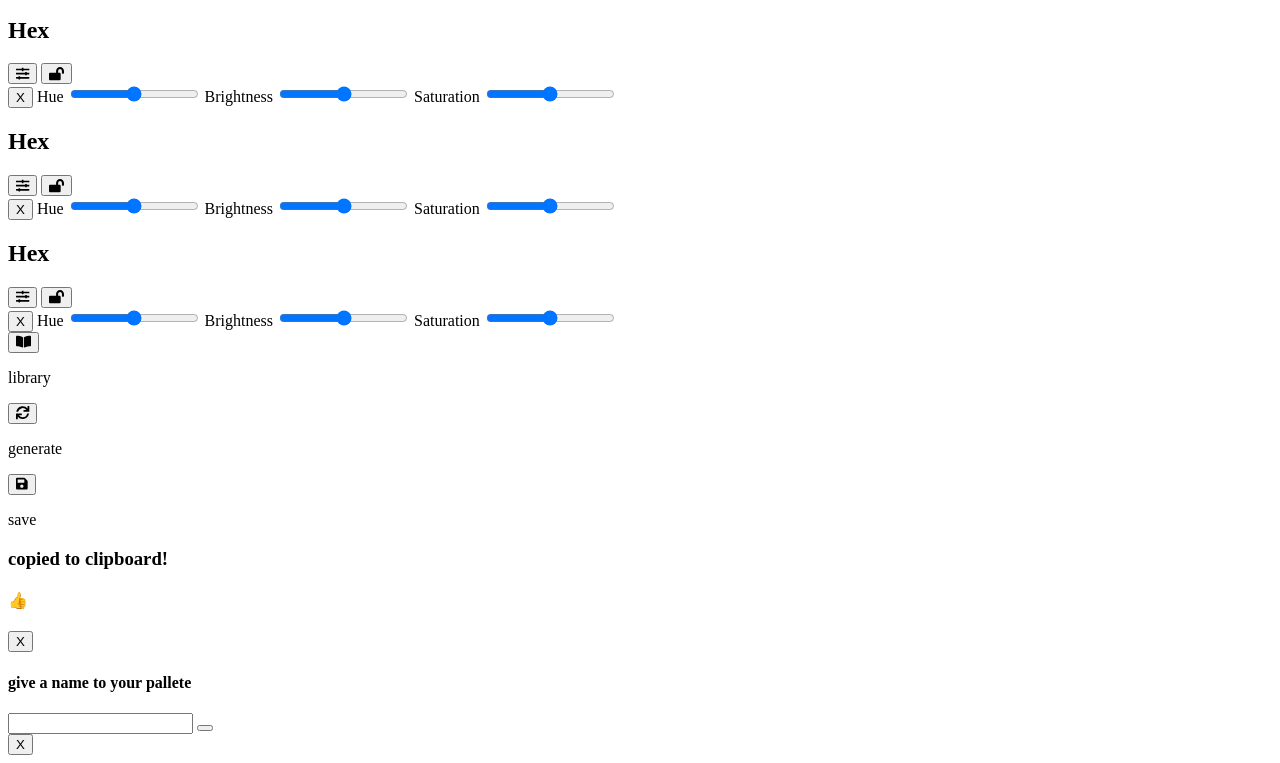
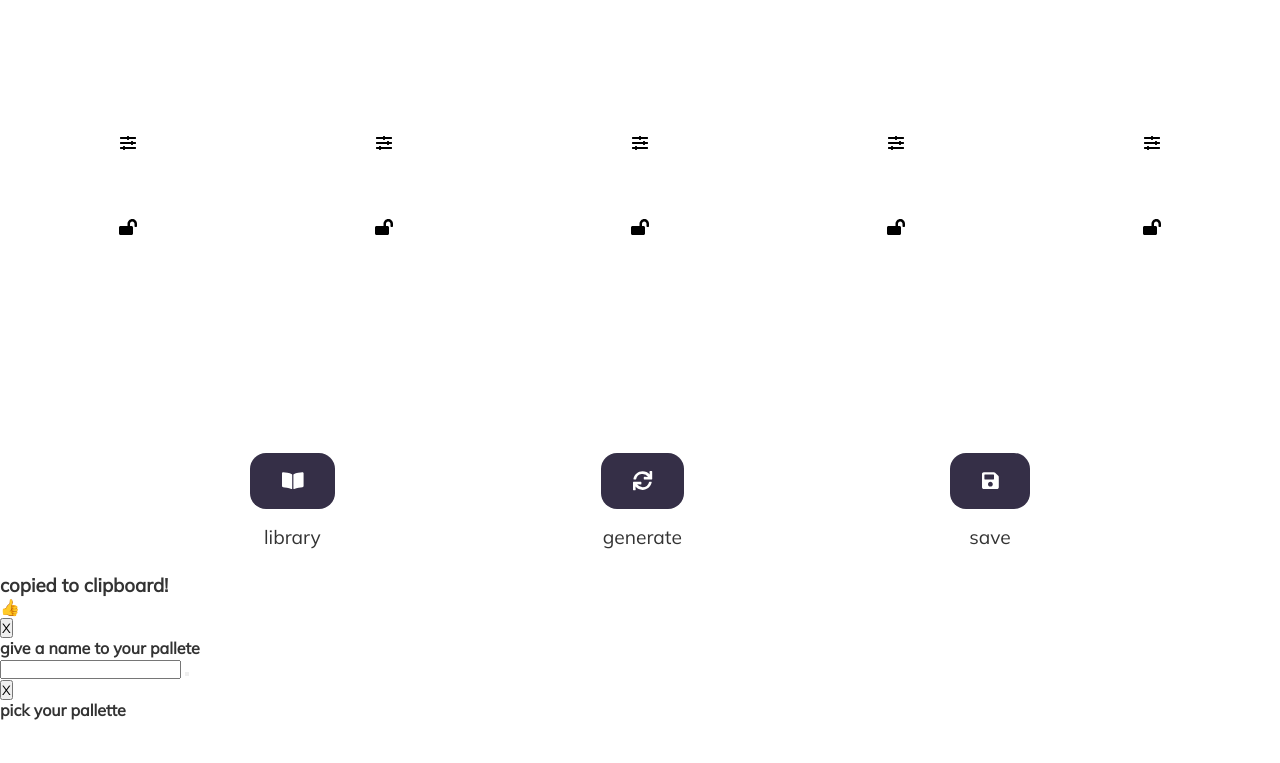
Before and after one commit to PrateekMinhas09/CoolorsProject, a plain HTML site: page index.html in a window 1280 px wide. Shown: the part 227-990 px from the top of the page. After the commit the page ends 947 px from the top, so only its background shows below. Drawn offline with Linux system fonts and the light colour scheme.

Commit message:
basic css completed

```diff
--- a/index.html
+++ b/index.html
@@ -5,6 +5,7 @@
     <meta http-equiv="X-UA-Compatible" content="IE=edge">
     <meta name="viewport" content="width=device-width, initial-scale=1.0">
     <title>Coolors</title>
+    <link rel="stylesheet" href="./style.css">
     <link rel="preconnect" href="https://fonts.googleapis.com">
 <link rel="preconnect" href="https://fonts.gstatic.com" crossorigin>
 <link href="https://fonts.googleapis.com/css2?family=Mulish:ital,wght@0,400;1,200;1,400&display=swap" rel="stylesheet">
@@ -21,7 +22,7 @@
         </div>
 
         <div class="sliders">
-            <button class="close-adjustment">X</button>
+            <button class="close-adjustment">x</button>
             <span>Hue</span>
             <input type="range" min="0" max="360" step ="1" name ="hue" class="hue-input" data-hue="0">
 
@@ -47,7 +48,7 @@
     </div>
 
     <div class="sliders">
-        <button class="close-adjustment">X</button>
+        <button class="close-adjustment">x</button>
         <span>Hue</span>
         <input type="range" min="0" max="360" step ="1" name ="hue" class="hue-input" data-hue="1">
 
@@ -77,7 +78,7 @@
     </div>
 
     <div class="sliders">
-        <button class="close-adjustment">X</button>
+        <button class="close-adjustment">x</button>
         <span>Hue</span>
         <input type="range" min="0" max="360" step ="1" name ="hue" class="hue-input" data-hue="2">
 
@@ -102,7 +103,7 @@
         </div>
 
         <div class="sliders">
-            <button class="close-adjustment">X</button>
+            <button class="close-adjustment">x</button>
             <span>Hue</span>
             <input type="range" min="0" max="360" step ="1" name ="hue" class="hue-input" data-hue="3">
 
@@ -129,7 +130,7 @@
     </div>
 
     <div class="sliders">
-        <button class="close-adjustment">X</button>
+        <button class="close-adjustment">x</button>
         <span>Hue</span>
         <input type="range" min="0" max="360" step ="1" name ="hue" class="hue-input" data-hue="4">
 
--- a/style.css
+++ b/style.css
@@ -0,0 +1,113 @@
+* {
+  margin: 0;
+  padding: 0;
+  box-sizing: border-box;
+}
+body {
+  font-family: "Mulish", sans-serif;
+  color: rgb(51, 51, 51);
+}
+button {
+  font-family: "Mulish", sans-serif;
+}
+path,
+i,
+svg {
+  pointer-events: none;
+}
+.colors {
+  min-height: 80vh;
+
+  display: flex;
+  color: rgb(226, 226, 226);
+}
+
+.color {
+  height: 80vh;
+  display: flex;
+  flex: 1;
+  flex-direction: column;
+  align-items: center;
+  justify-content: space-evenly;
+  position: relative;
+  overflow: hidden;
+}
+.color h2 {
+  font-size: 2rem;
+  cursor: pointer;
+}
+.sliders {
+  display: flex;
+  flex-direction: column;
+  position: absolute;
+  bottom: 0%;
+  background: rgb(255, 255, 255);
+  opacity: 0;
+  padding: 1rem;
+  width: 80%;
+  border-top-right-radius: 1rem;
+  border-top-left-radius: 1rem;
+  pointer-events: none;
+  /*adjustment class will be added now*/
+  transform: translateY(100px);
+  transition: all 0.5s ease-in-out;
+}
+
+.controls {
+  display: flex;
+  flex-direction: column;
+}
+.sliders.active {
+  opacity: 1;
+  transform: translateY(0px);
+  pointer-events: all;
+}
+
+.sliders button {
+  position: absolute;
+  top: 0;
+  right: 0;
+  border: none;
+  border-top-right-radius: 1rem;
+  background: rgb(65, 65, 65);
+  color: white;
+  cursor: pointer;
+
+  font-weight: bold;
+}
+
+.panel {
+  display: flex;
+  align-items: center;
+  justify-content: space-evenly;
+  height: 20vh;
+}
+.panel button {
+  font-size: 1.2rem;
+  margin: 1rem;
+  padding: 1rem 2rem;
+  background: rgb(53, 47, 71);
+  color: white;
+  border: none;
+  cursor: pointer;
+  border-radius: 1rem;
+}
+.panel p {
+  font-size: 1.2rem;
+}
+.library-panel,
+.generate-panel,
+.save-panel {
+  display: flex;
+  align-items: center;
+  flex-direction: column;
+}
+
+.adjust,
+.lock {
+  font-size: 1rem;
+  border: none;
+  background: none;
+  cursor: pointer;
+  margin: 2rem 0rem;
+}
```
